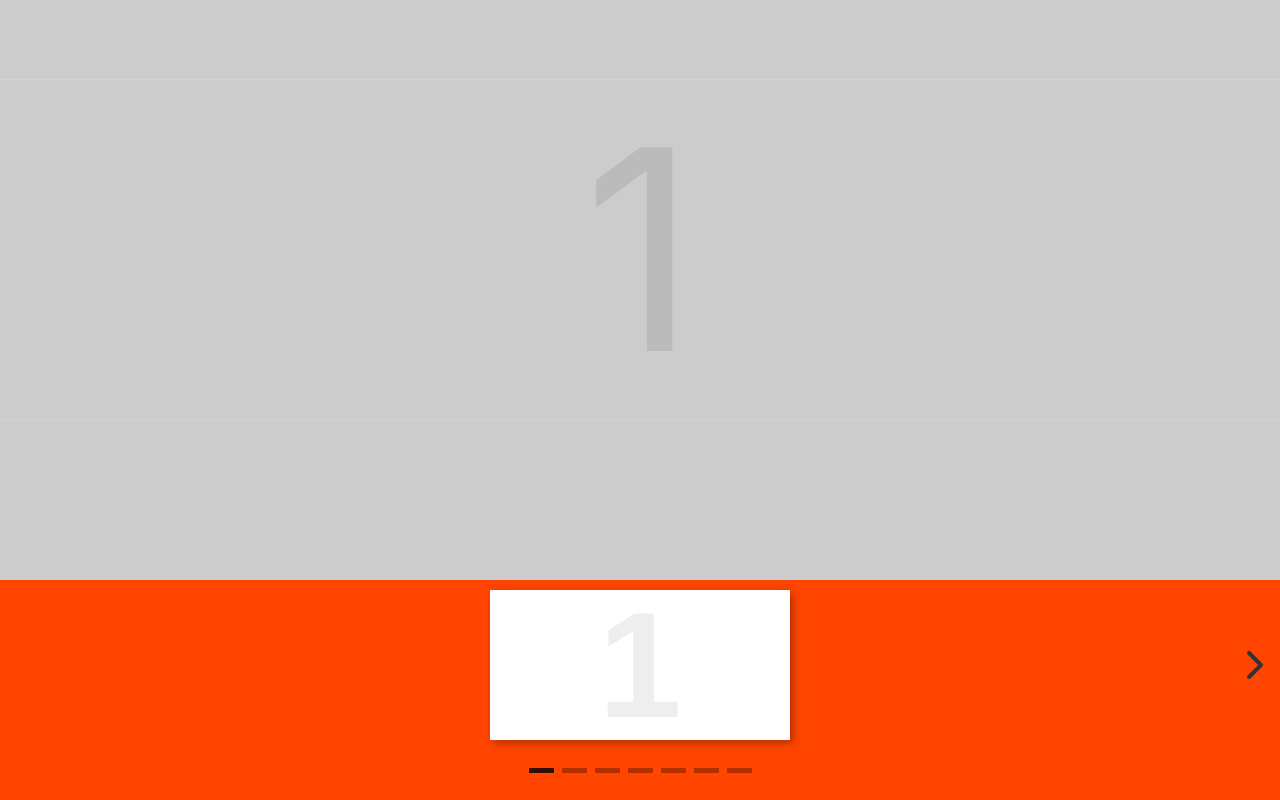
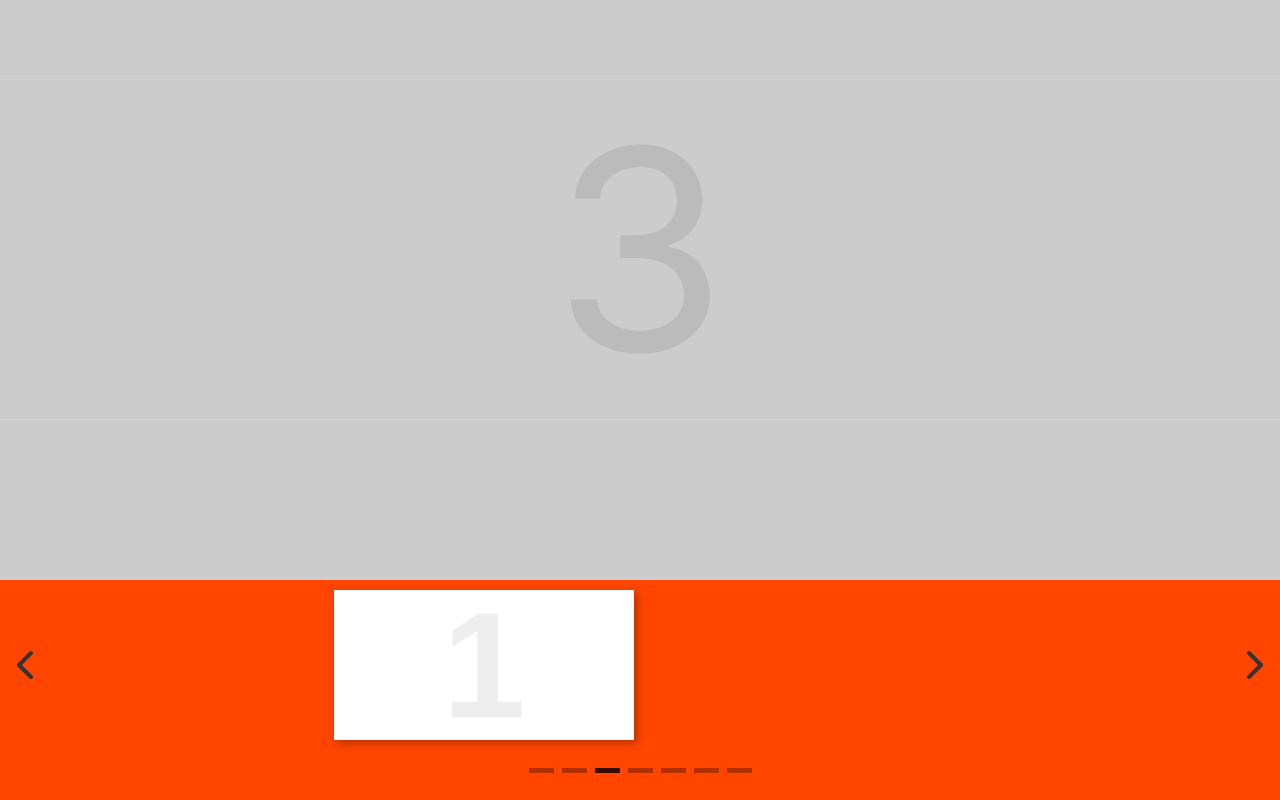
Before and after one commit to nicatspark/react-slider, a React (Create React App) app: page / in a window 1280 px wide. Built offline with nearby package versions, Linux system fonts and the light colour scheme.

Commit message:
Selectors clickable. Chevron click done.

```diff
--- a/src/components/Selectors.js
+++ b/src/components/Selectors.js
@@ -21,7 +21,7 @@ const Selector = styled.div`
     transition: 200ms transform;
   }
   &:hover > div {
-    transform: scaleY(1.4);
+    transform: scaleY(1.8);
     background-color: rgba(0, 0, 0, 0.6);
   }
   &.selected > div {
@@ -29,14 +29,14 @@ const Selector = styled.div`
   }
 `;
 
-function Selectors({ cards, selectedCardIndex }) {
-  // console.log(selectedCardIndex);
+function Selectors({ cards, selectedCardIndex, gotoCard }) {
   return (
     <SelectorContainer>
       {cards.map((cardItem, i) => (
         <Selector
           key={i}
           className={i === selectedCardIndex ? 'selected' : null}
+          onClick={() => gotoCard(i)}
         >
           <div></div>
         </Selector>
--- a/src/components/Slider.js
+++ b/src/components/Slider.js
@@ -1,4 +1,4 @@
-import React, { useRef } from 'react';
+import React, { useRef, useState, useEffect } from 'react';
 import Selectors from './Selectors';
 import styled from 'styled-components';
 import { debounce } from 'lodash';
@@ -98,9 +98,12 @@ function Slider({
   // };
 
   // eslint-disable-next-line
-  const [selectedCardState, setSelectedCardState] = React.useState(4);
+  const [selectedCardState, setSelectedCardState] = useState(2);
   // eslint-disable-next-line
-  const [sectionWidth, setSectionWidth] = React.useState(0);
+  const [sectionWidth, setSectionWidth] = useState(0);
+  const [desiredCardIndex, setDesiredCardIndex] = useState(
+    selectedCardState,
+  );
   const componentWrapper = useRef();
   const sliderContainer = useRef();
   const chevronLeft = useRef();
@@ -116,7 +119,6 @@ function Slider({
     if (calcSelectedCardnr === 0) isScrollBegining();
     else if (calcSelectedCardnr >= cards.length - 1) isScrollEnd();
     else isScrollMiddle();
-    console.log(calcSelectedCardnr + 1);
     handleSelect(cards[calcSelectedCardnr]);
 
     function isScrollBegining() {
@@ -132,19 +134,21 @@ function Slider({
   };
 
   const gotoNext = () => {
-    gotoCard(Math.min(cards.length, selectedCardState + 1));
+    const index = Math.min(cards.length, selectedCardState + 1);
+    setDesiredCardIndex(index);
   };
 
   const gotoPrevious = () => {
-    gotoCard(Math.max(0, selectedCardState - 1));
+    const index = Math.max(0, selectedCardState - 1);
+    setDesiredCardIndex(index);
   };
 
   const gotoCard = index => {
-    const xpos = Math.round(
-      (sliderContainer.current.offsetWidth / (cards.length + 1)) *
-        index,
-    );
-    // ScrollTo is not safari.
+    // const xpos = Math.round(
+    //   (sliderContainer.current.offsetWidth / (cards.length + 1)) *
+    //     index,
+    // );
+    // ScrollTo is not safari compartible.
     // sliderContainer.current.scrollTo({
     //   left: -300,
     //   behavior: 'smooth',
@@ -156,10 +160,15 @@ function Slider({
     });
   };
 
+  useEffect(() => {
+    if (Number.isInteger(desiredCardIndex))
+      gotoCard(desiredCardIndex);
+  }, [desiredCardIndex]);
+
   // Do when component starts up.
-  React.useEffect(scrollStop, []);
+  useEffect(scrollStop, []);
 
-  React.useEffect(() => {
+  useEffect(() => {
     feather.replace(); // Initiate React Feather icons.
     // Store width of one section in preparation for a desktop view.
     setSectionWidth(cardEl.current.offsetWidth);
@@ -221,6 +230,7 @@ function Slider({
       <Selectors
         cards={cards}
         selectedCardIndex={selectedCardState}
+        gotoCard={gotoCard}
       />
       <ChevronDiv
         left
```
